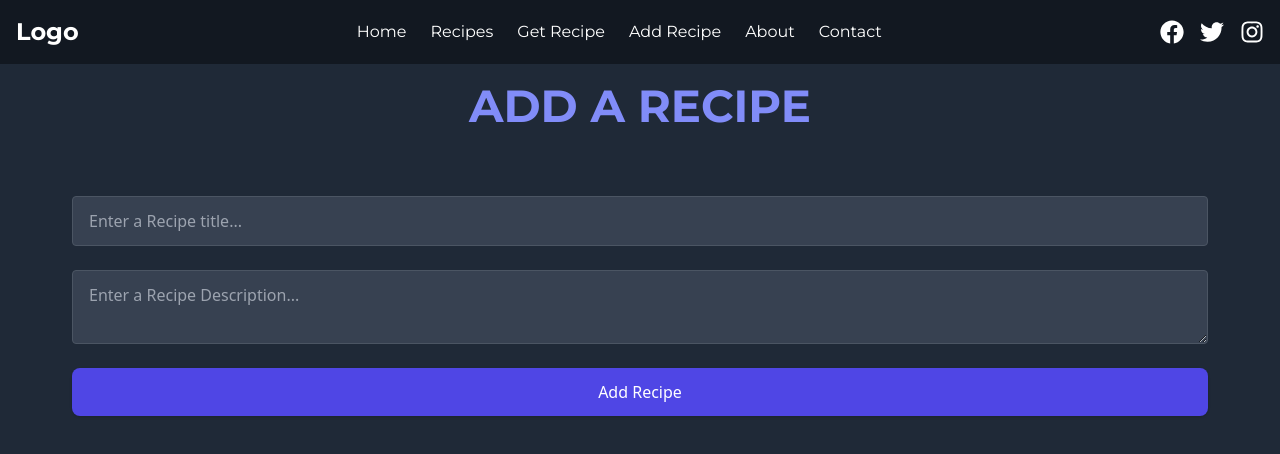
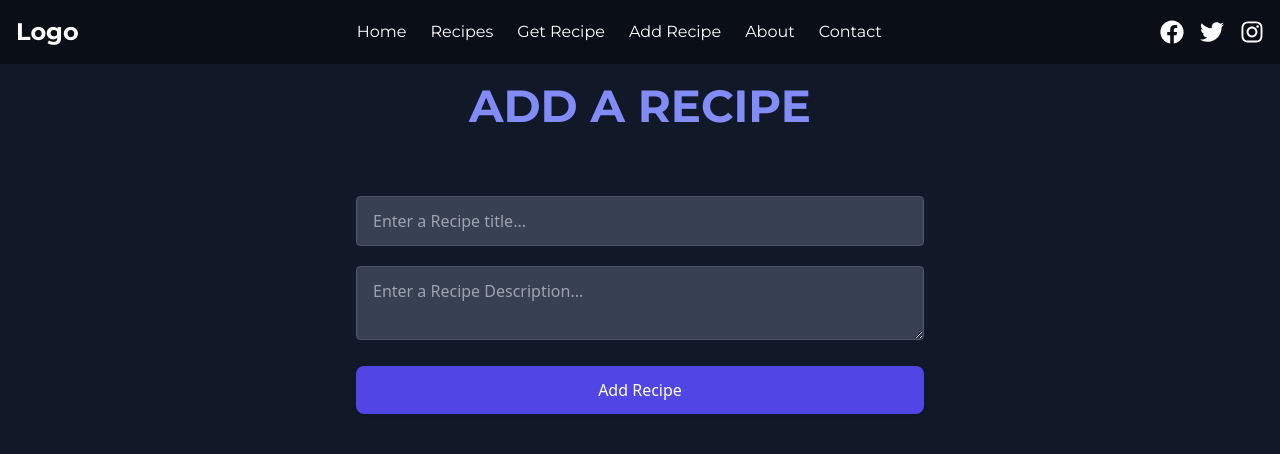
Before and after one commit to MuhammadQasimFiaz/receipe-management-app, a React (Vite) app: page /addRecipe in a window 1280 px wide. Shown: the top 454 px of the page. Built offline with nearby package versions, Linux system fonts and the light colour scheme.

Commit message:
some changes

```diff
--- a/src/components/AddRecipe/AddRecipe.jsx
+++ b/src/components/AddRecipe/AddRecipe.jsx
@@ -25,15 +25,16 @@ function AddRecipe() {
     <>
       <form
         onSubmit={addTodoHandler}
-        className="flex flex-col space-y-6 w-full mx-auto p-[72px] bg-gray-800 shadow-lg h-screen"
+        className="flex flex-col space-y-6 w-full mx-auto p-[72px] bg-gray-900 shadow-lg h-screen"
       >
         <h2 className="text-[45px] font-bold text-indigo-400 mb-8 text-center uppercase font-montserrat">
           Add a Recipe
         </h2>
 
+        <div className="w-[50%] mx-auto">
           <input
             type="text"
-          className="bg-gray-700 rounded border border-gray-600 text-gray-100 py-3 px-4 focus:ring-2 focus:ring-indigo-500 focus:outline-none transition duration-200 ease-in-out placeholder:text-gray-400"
+            className="bg-gray-700 rounded border border-gray-600 text-gray-100 py-3 px-4 focus:ring-2 focus:ring-indigo-500 focus:outline-none transition duration-200 ease-in-out placeholder:text-gray-400 w-full"
             placeholder="Enter a Recipe title..."
             value={input}
             onChange={(e) => setInput(e.target.value)}
@@ -42,7 +43,7 @@ function AddRecipe() {
 
           <textarea
             type="text"
-          className="bg-gray-700 rounded border border-gray-600 text-gray-100 py-3 px-4 focus:ring-2 focus:ring-indigo-500 focus:outline-none transition duration-200 ease-in-out placeholder:text-gray-400"
+            className="bg-gray-700 rounded border border-gray-600 text-gray-100 py-3 px-4 focus:ring-2 focus:ring-indigo-500 focus:outline-none transition duration-200 ease-in-out placeholder:text-gray-400 w-full my-5"
             placeholder="Enter a Recipe Description..."
             value={inputDescription}
             onChange={(e) => setInputDescription(e.target.value)}
@@ -51,10 +52,11 @@ function AddRecipe() {
 
           <button
             type="submit"
-          className="bg-indigo-600 text-white py-3 px-6 rounded-lg shadow hover:bg-indigo-700 transition duration-200 ease-in-out"
+            className="bg-indigo-600 text-white py-3 px-6 rounded-lg shadow hover:bg-indigo-700 transition duration-200 ease-in-out w-full"
           >
             Add Recipe
           </button>
+        </div>
       </form>
     </>
   );
```
Lines whose indentation alone changed are shown as unchanged.
